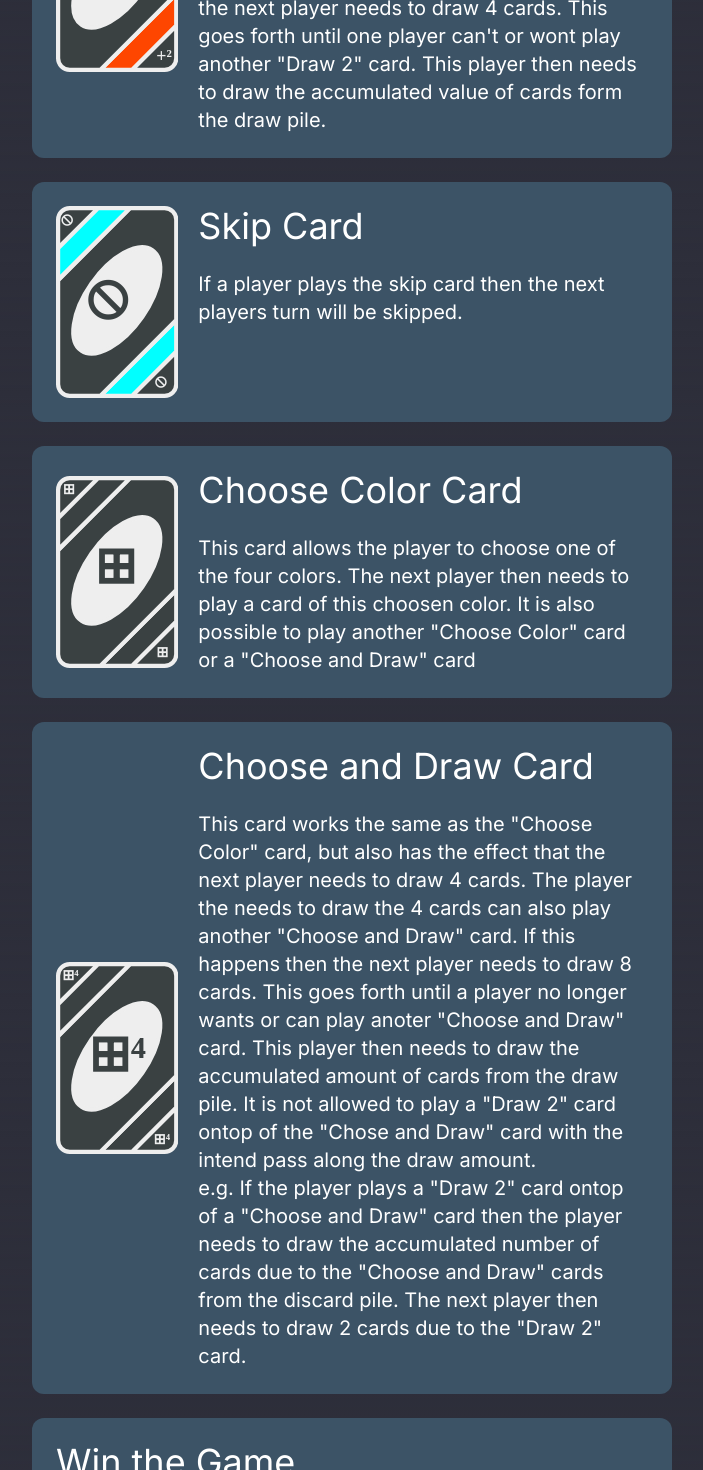
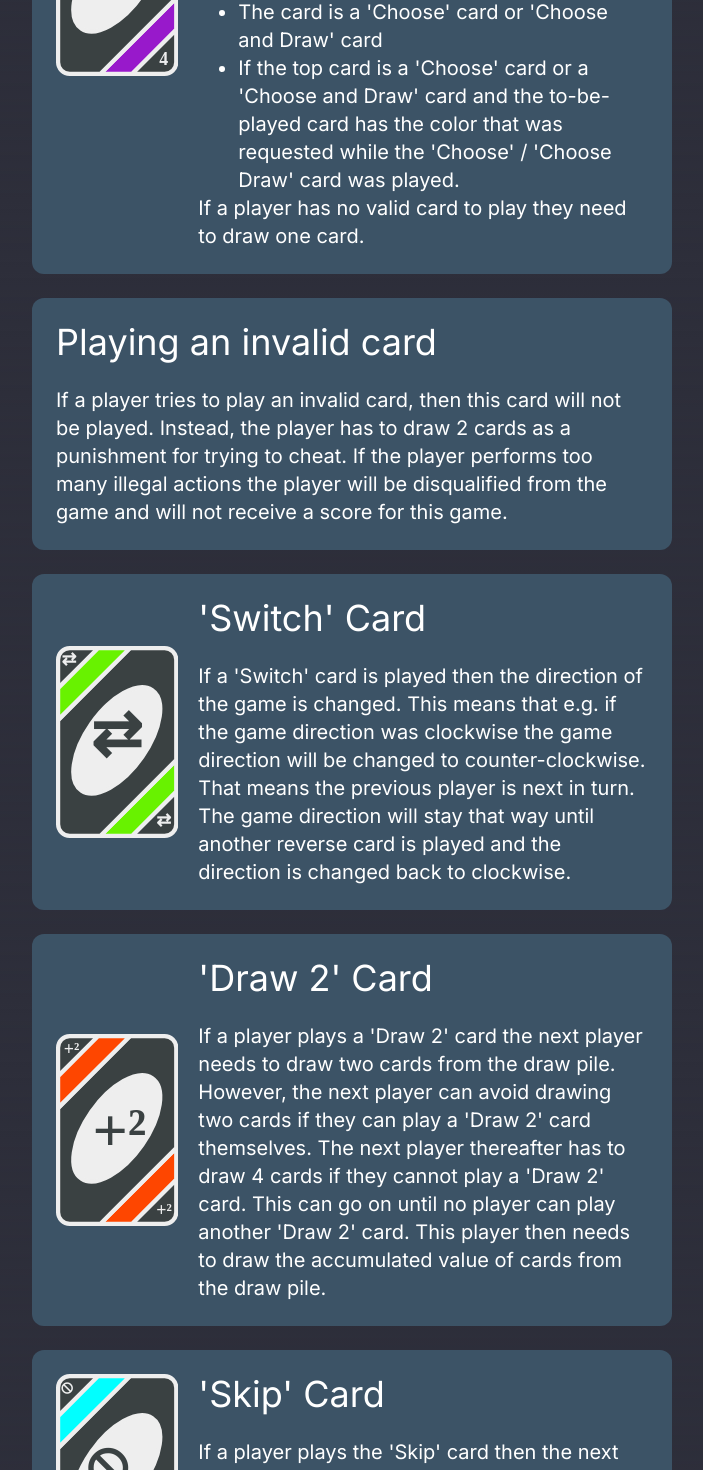
Before and after one commit to flofriday/CardLabs, a Next.js app in the folder frontend/: page /rules in a window 1280 px wide. Shown: the part 1330-2800 px from the top of the page, without its empty margins (288-991 px from the left). Built offline with nearby package versions, Linux system fonts and the light colour scheme.

Commit message:
[#23] - improved rules on rule page

```diff
--- a/frontend/app/rules/page.tsx
+++ b/frontend/app/rules/page.tsx
@@ -6,8 +6,23 @@ export default function Rules() {
     <div>
       <LeftPageHeader title="Rules" />
       <div className="flex h-full flex-col justify-center items-center pt-52 space-y-6">
+        <TextItem title="Game description">
+          The goal of the game is to play all the cards a player is given at the beginning as fast as possible.
+          In order to play a card the players must follow the "Place a Card"-rules. Furthermore, it is possible that
+          players have to pick up new cards during the game. This happens if the player of the previous round plays
+          certain action cards or if the player does not have any playable cards in their hand. <br/>
+          <br/>
+          There are different kinds of cards: Normal cards and action cards. Normal cards are colored in one of the four
+          colors cyan, orange, green and purple and depict one of the numbers from 0-9. Action cards can also have one of the colors
+          ('Switch'-, 'Draw 2'-, and 'Skip'-Card) or no color at all ('Choose Color'- and 'Choose and Draw'-Card). The cards without
+          a color can be played any time. The actions that are to-be-performed for the action cards are described in more detail below.<br/>
+          <br/>
+          A player has won the game if they have played all their cards. The finishing order of all the players determines
+          the placement in the game. (e.g. The player that finishes first gets first place. Player that finishes
+          second gets seconds place and so on)
+        </TextItem>
         <TextItem
-          title="Place a Card"
+          title="Playing a card"
           customImgElement={
             <Card
               value={CardValue.FOUR}
@@ -17,21 +32,26 @@ export default function Rules() {
           }
           center
         >
-          A card can be placed if it's the players turn and any of on the
-          following rules match:
+          A player can play up to one card during their turn. The placed card has to fulfil at least one of the
+          following properties in order to be playable:
           <ul className="list-disc ml-10">
-            <li>the card has the same color as the top card</li>
-            <li>the card has the same face value as the top card</li>
-            <li>the card is a "Choose" card or "Choose and Draw" card</li>
+            <li>The card has the same color as the card on top of the playing pile.</li>
+            <li>The card has the same face value as the top card</li>
+            <li>The card is a 'Choose' card or 'Choose and Draw' card</li>
             <li>
-              if the top card is a "Choose" card or "Choose and Draw" card and
-              the "to be placed" card has the same color as the requested color
-              form the "Choose" / "Choose Draw" card
+              If the top card is a 'Choose' card or a 'Choose and Draw' card and
+              the to-be-played card has the color that was requested while the 'Choose' / 'Choose Draw' card was played.
             </li>
           </ul>
+          If a player has no valid card to play they need to draw one card.
+        </TextItem>
+        <TextItem title="Playing an invalid card">
+          If a player tries to play an invalid card, then this card will not be played. Instead, the player has to draw 2 cards
+          as a punishment for trying to cheat. If the player performs too many illegal actions the player will be disqualified from
+          the game and will not receive a score for this game.
         </TextItem>
         <TextItem
-          title="Switch Card"
+          title="'Switch' Card"
           customImgElement={
             <Card
               value={CardValue.SWITCH}
@@ -41,14 +61,14 @@ export default function Rules() {
           }
           center
         >
-          If a reverse card is played then the direction of the game switchs. If
-          it was clockwise beforehand it is counter-clockwise afterwards. That
-          means the previous player is next in turn. The direction stays this
-          way until another reverse card is played. If this next card is played
-          the direction switches back to clockwise.
+          If a 'Switch' card is played then the direction of the game is changed.
+          This means that e.g. if the game direction was clockwise the game direction
+          will be changed to counter-clockwise. That means the previous player is next in turn.
+          The game direction will stay that way until another reverse card is played and the
+          direction is changed back to clockwise.
         </TextItem>
         <TextItem
-          title="Draw 2 Card"
+          title="'Draw 2' Card"
           customImgElement={
             <Card
               value={CardValue.DRAW_TWO}
@@ -58,15 +78,15 @@ export default function Rules() {
           }
           center
         >
-          If a player plays a "Draw 2" card then the next player needs to draw
-          two cards from the draw pile if they don't play a "Draw 2" ontop of
-          the already played card. If the play a "Draw 2" then the next player
-          needs to draw 4 cards. This goes forth until one player can't or wont
-          play another "Draw 2" card. This player then needs to draw the
-          accumulated value of cards form the draw pile.
+          If a player plays a 'Draw 2' card the next player needs to draw
+          two cards from the draw pile. However, the next player can avoid drawing two
+          cards if they can play a 'Draw 2' card themselves. The next player thereafter has
+          to draw 4 cards if they cannot play a 'Draw 2' card. This can go on until no player
+          can play another 'Draw 2' card. This player then needs to draw the accumulated value
+          of cards from the draw pile.
         </TextItem>
         <TextItem
-          title="Skip Card"
+          title="'Skip' Card"
           customImgElement={
             <Card
               value={CardValue.SKIP}
@@ -76,11 +96,10 @@ export default function Rules() {
           }
           center
         >
-          If a player plays the skip card then the next players turn will be
-          skipped.
+          If a player plays the 'Skip' card then the next players turn will be skipped.
         </TextItem>
         <TextItem
-          title="Choose Color Card"
+          title="'Choose Color' Card"
           customImgElement={
             <Card
               value={CardValue.CHOOSE_COLOR}
@@ -90,13 +109,13 @@ export default function Rules() {
           }
           center
         >
-          This card allows the player to choose one of the four colors. The next
+          The 'Choose Color' card allows the player to choose one of the four colors. The next
           player then needs to play a card of this choosen color. It is also
-          possible to play another "Choose Color" card or a "Choose and Draw"
-          card
+          possible to play another 'Choose Color' card or a 'Choose and Draw'
+          card instead.
         </TextItem>
         <TextItem
-          title="Choose and Draw Card"
+          title="'Choose and Draw' Card"
           customImgElement={
             <Card
               value={CardValue.CHOOSE_COLOR_4}
@@ -106,44 +125,24 @@ export default function Rules() {
           }
           center
         >
-          This card works the same as the "Choose Color" card, but also has the
-          effect that the next player needs to draw 4 cards. The player the
-          needs to draw the 4 cards can also play another "Choose and Draw"
-          card. If this happens then the next player needs to draw 8 cards. This
-          goes forth until a player no longer wants or can play anoter "Choose
-          and Draw" card. This player then needs to draw the accumulated amount
-          of cards from the draw pile. It is not allowed to play a "Draw 2" card
-          ontop of the "Chose and Draw" card with the intend pass along the draw
-          amount.
-          <br />
-          e.g. If the player plays a "Draw 2" card ontop of a "Choose and Draw"
-          card then the player needs to draw the accumulated number of cards due
-          to the "Choose and Draw" cards from the discard pile. The next player
-          then needs to draw 2 cards due to the "Draw 2" card.
+          This card works the same as the 'Choose Color' card but it has the additional
+          effect that the next player needs to 'Draw 4' cards. The player that needs to draw
+          the 4 cards can also play another 'Choose and Draw' card to avoid drawing them.
+          Similar as with the 'Draw 2' cards the next player then has to draw 8 cards.
+          This can be repeated until a player cannot play a 'Choose and Draw' card.
+          This player then needs to draw the accumulated amount of cards from the draw pile.
+          It is not allowed to play a 'Draw 2' card instead of a 'Draw 4' card to avoid drawing. <br />
+          E.g. If the player plays a 'Draw 2' card on top of a 'Choose and Draw' card then
+          the player needs to draw the accumulated number of cards due to the 'Choose and Draw'
+          cards from the discard pile. The next player then needs to draw 2 cards due to the
+          'Draw 2' card.
         </TextItem>
-        <TextItem title="Win the Game">
-          The game is won if the player has no more cards on their hand. The
-          finishing order of all the players will define the placement in the
-          game.
-          <br />
-          e.g. Player that finishes first gets first place. Player that finishes
-          second gets seconds place and so forth.
-        </TextItem>
-        <TextItem title="Wrong Card Played">
-          If a player tries to play an invalid card, then the player needs to
-          draw a punishment card. If the player performs too many illegal
-          actions the player may be removed from the game.
-        </TextItem>
-        <TextItem title="Max Turn Time">
-          The players have a fixed amount of time for their turn if this time is
-          exceeded then the player needs to draw a punishment card. If this
-          happens too often the player may be removed from the game.
-        </TextItem>
-        <TextItem title="Max Ressources">
-          If the player needs too many ressources in their turn they may be
-          removed from the game.
-          <br />
-          e.g The player allocates 1GB of memory.
+
+        <TextItem title="Limitations of turn time and resources">
+          The players have a fixed amount of time for their turn as well as a maximum amount
+          of resources that can be used for calculations. If this time / resource limit is
+          exceeded then the player needs to draw a punishment card instead of playing a card.
+          If this happens too often the player may be disqualified from the game.
         </TextItem>
       </div>
     </div>
```
